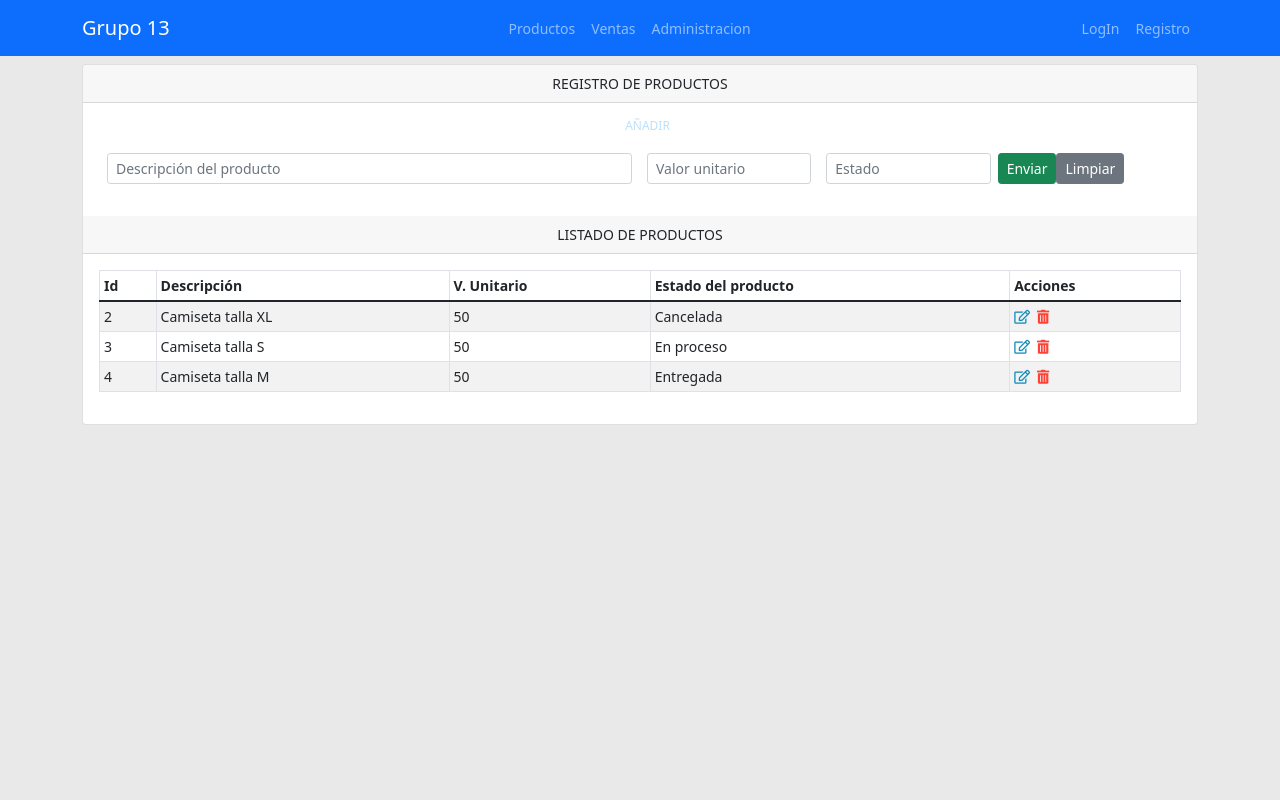
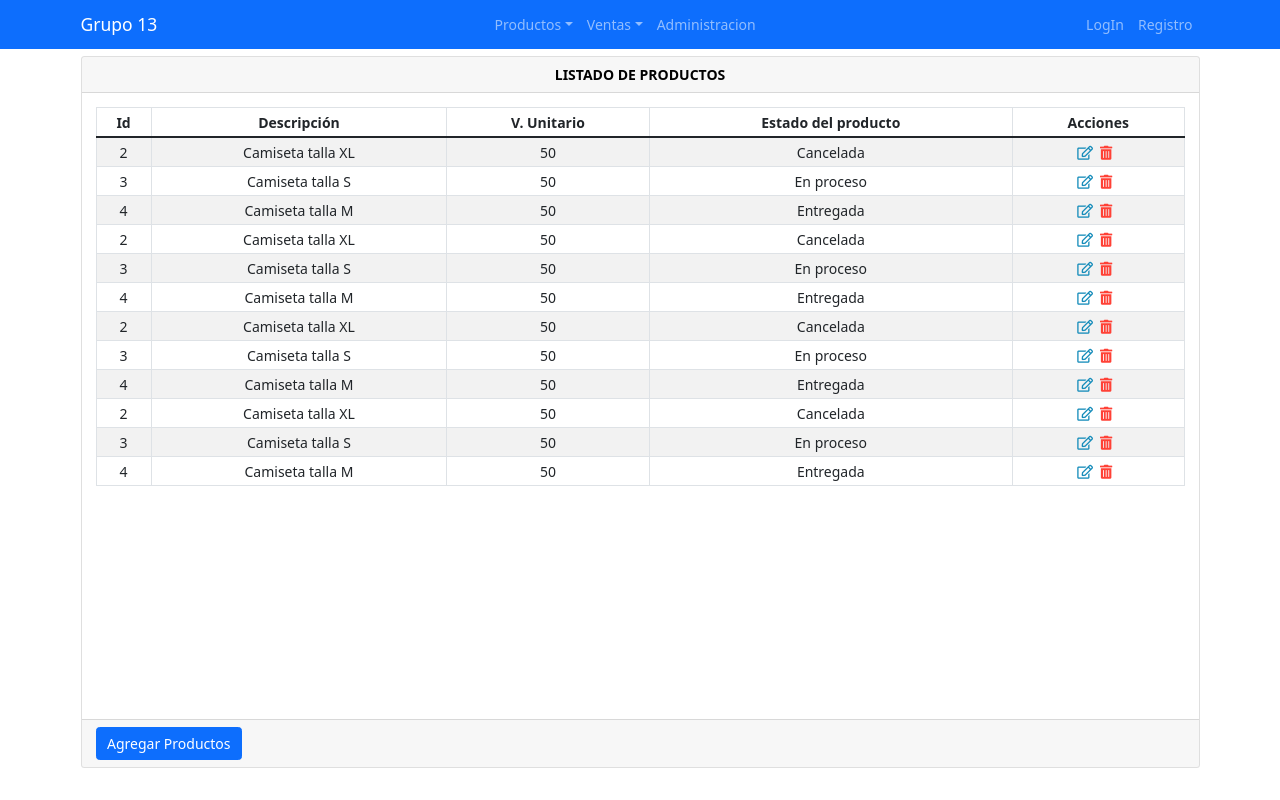
Before and after one commit to Tataalvarez/Grupo_13_Frontend, a React (Create React App) app in the folder app-ventas/: page /productos/listar in a window 1280 px wide. Built offline with nearby package versions, Linux system fonts and the light colour scheme.

Commit message:
Cambiando la configuracion de los componentes

```diff
--- a/app-ventas/src/App.js
+++ b/app-ventas/src/App.js
@@ -2,11 +2,12 @@ import React from "react";
 import { BrowserRouter as Router, Switch, Route } from "react-router-dom";
 
 // Componentes
-import Header from './components/shared/Header';
+import Header from "./components/shared/Header";
 import Home from "./components/shared/Home";
-import Ventas from './components/ventas/Ventas';
-import Login from './components/login/Login';
-import Products from './components/products/Products';
+// import Ventas from "./components/ventas/Ventas";
+import Login from "./components/login/Login";
+// import ListProduct from "./components/products/ListProduct";
+import Products from "./components/products/Products";
 
 const App = () => {
   const dataBase = [
@@ -49,20 +50,145 @@ const App = () => {
       id: 4,
       seller: "Tatiana",
     },
+    {
+      code: 1,
+      quantity: 9,
+      description: "Camiseta talla XL",
+      price: 50,
+      total: 450,
+      date: "12-08-2020",
+      nit: "87453422",
+      customer: "Richar Mora",
+      status: "Cancelada",
+      id: 2,
+      seller: "Diana",
+    },
+    {
+      code: 2,
+      quantity: 8,
+      description: "Camiseta talla S",
+      price: 50,
+      total: 400,
+      date: "12-08-2020",
+      nit: "87453422",
+      customer: "Juan Mora",
+      status: "En proceso",
+      id: 3,
+      seller: "Andrea",
+    },
+    {
+      code: 3,
+      quantity: 7,
+      description: "Camiseta talla M",
+      price: 50,
+      total: 350,
+      date: "12-08-2020",
+      nit: "1234567896",
+      customer: "Jose Rojas",
+      status: "Entregada",
+      id: 4,
+      seller: "Tatiana",
+    },
+    {
+      code: 1,
+      quantity: 9,
+      description: "Camiseta talla XL",
+      price: 50,
+      total: 450,
+      date: "12-08-2020",
+      nit: "87453422",
+      customer: "Richar Mora",
+      status: "Cancelada",
+      id: 2,
+      seller: "Diana",
+    },
+    {
+      code: 2,
+      quantity: 8,
+      description: "Camiseta talla S",
+      price: 50,
+      total: 400,
+      date: "12-08-2020",
+      nit: "87453422",
+      customer: "Juan Mora",
+      status: "En proceso",
+      id: 3,
+      seller: "Andrea",
+    },
+    {
+      code: 3,
+      quantity: 7,
+      description: "Camiseta talla M",
+      price: 50,
+      total: 350,
+      date: "12-08-2020",
+      nit: "1234567896",
+      customer: "Jose Rojas",
+      status: "Entregada",
+      id: 4,
+      seller: "Tatiana",
+    },
+    {
+      code: 1,
+      quantity: 9,
+      description: "Camiseta talla XL",
+      price: 50,
+      total: 450,
+      date: "12-08-2020",
+      nit: "87453422",
+      customer: "Richar Mora",
+      status: "Cancelada",
+      id: 2,
+      seller: "Diana",
+    },
+    {
+      code: 2,
+      quantity: 8,
+      description: "Camiseta talla S",
+      price: 50,
+      total: 400,
+      date: "12-08-2020",
+      nit: "87453422",
+      customer: "Juan Mora",
+      status: "En proceso",
+      id: 3,
+      seller: "Andrea",
+    },
+    {
+      code: 3,
+      quantity: 7,
+      description: "Camiseta talla M",
+      price: 50,
+      total: 350,
+      date: "12-08-2020",
+      nit: "1234567896",
+      customer: "Jose Rojas",
+      status: "Entregada",
+      id: 4,
+      seller: "Tatiana",
+    }
   ];
   return (
     <Router>
       <Header />
       <Switch>
-        <Route path="/login" >
+        <Route path="/login">
           <Login />
         </Route>
-        <Route path="/ventas" >
+        {/* <Route path="/ventas">
           <Ventas dataBase={dataBase} />
-        </Route>
-        <Route path="/productos">
-          <Products dataBase={dataBase} />
-        </Route>
+        </Route> */}
+        <Switch>
+          {/* <Route path="/productos/crear">
+            <CreateProduct dataBase={dataBase} />
+          </Route>
+          <Route path="/productos/editar">
+            <EditProduct dataBase={dataBase} />
+          </Route> */}
+          <Route path="/productos/listar">
+            <Products dataBase={dataBase} />
+          </Route>
+        </Switch>
         <Route>
           <Home exact path="/" />
         </Route>
--- a/app-ventas/src/components/products/Table.js
+++ b/app-ventas/src/components/products/ListProduct.js
@@ -1,5 +1,5 @@
 import React from "react";
-import Product from "./Product";
+import Product from "./EditProduct";
 
 const Table = ({ data, setDataToEdit, deleteData }) => {
   return (
--- a/app-ventas/src/components/products/Products.css
+++ b/app-ventas/src/components/products/Products.css
@@ -1,4 +1,4 @@
-#root {
+:root {
   font-size: 14px;
   height: 100vh;
   max-height: 800px;
@@ -69,7 +69,17 @@
   }
 
   .titulo {
-    font-size: 12px;
+    font-size: 14px;
+    font-weight: 700;
+    color: black;
     text-transform: uppercase;
-    padding-left: 15px;
+    text-align: center;
   }
+
+  .card {
+    height: 89vh;
+  }
+
+  .card-body {
+    overflow-y: auto;
+  }
--- a/app-ventas/src/components/products/Products.js
+++ b/app-ventas/src/components/products/Products.js
@@ -1,10 +1,10 @@
 // Modulos
 import React, { useState } from "react";
-import { Container, Card } from "react-bootstrap";
+import { Container, Card, Button } from "react-bootstrap";
 
 // Componentes
-import ListForm from "./ListForm";
-import Table from "./Table";
+import CreateProducts from "./CreateProuct";
+import ListProduct from "./ListProduct";
 import "./Products.css";
 //import { useTable } from 'react-table';
 
@@ -37,29 +37,22 @@ const Products = ({ dataBase }) => {
 
   return (
     <Container className="mt-2">
-      <Card>
-        <Card.Header className="text-center text-uppercase">
-          Registro de Productos
-        </Card.Header>
-        <Card.Body className="px-3">
-          <ListForm
-            createData={createData}
-            updateData={updateData}
-            dataToEdit={dataToEdit}
-            setDataToEdit={setDataToEdit}
-          />
-        </Card.Body>
-
-        <Card.Header className="text-center text-uppercase">
+      <Card className="card">
+        <Card.Header className="titulo">
           Listado de Productos
         </Card.Header>
-        <Card.Body>
-          <Table
+        <Card.Body className="text-center">
+          <ListProduct
             data={db}
             setDataToEdit={setDataToEdit}
             deleteData={deleteData}
           />
         </Card.Body>
+        <Card.Footer>
+          <Button>
+            Agregar Productos
+          </Button>
+        </Card.Footer>
       </Card>
     </Container>
   );
--- a/app-ventas/src/components/shared/Header.js
+++ b/app-ventas/src/components/shared/Header.js
@@ -1,6 +1,6 @@
-import React from 'react'
-import { Container, Nav, Navbar } from "react-bootstrap";
-//import { Link } from 'react-router-dom';
+import React from "react";
+import { Container, Nav, Navbar, NavDropdown } from "react-bootstrap";
+import { Link } from "react-router-dom";
 
 const Header = () => {
   return (
@@ -8,9 +8,39 @@ const Header = () => {
       <Container>
         <Navbar.Brand href="/">Grupo 13</Navbar.Brand>
         <Nav className="me-center">
-        <Nav.Link href="/productos">Productos</Nav.Link>
-        <Nav.Link href="/ventas">Ventas</Nav.Link>
-        <Nav.Link href="/admin" eventKey="disabled">Administracion</Nav.Link>
+          <NavDropdown
+            id="nav-dropdown-dark-example"
+            title="Productos"
+            menuVariant="light"
+          >
+            <NavDropdown.Item as={Link} to="productos/crear">
+              Crear Productos
+            </NavDropdown.Item>
+            <NavDropdown.Item as={Link} to="productos/editar">
+              Editar Productos
+            </NavDropdown.Item>
+            <NavDropdown.Item as={Link} to="productos/listar">
+              Listar Productos
+            </NavDropdown.Item>
+          </NavDropdown>
+          <NavDropdown
+            id="nav-dropdown-dark-example"
+            title="Ventas"
+            menuVariant="light"
+          >
+            <NavDropdown.Item as={Link} to="productos/crear">
+              Crear Ventas
+            </NavDropdown.Item>
+            <NavDropdown.Item as={Link} to="ventas/editar">
+              Editar Ventas
+            </NavDropdown.Item>
+            <NavDropdown.Item as={Link} to="ventas/listar">
+              Listar Ventas
+            </NavDropdown.Item>
+          </NavDropdown>
+          <Nav.Link href="/admin" eventKey="disabled">
+            Administracion
+          </Nav.Link>
         </Nav>
         <Nav>
           <Nav.Link href="/login">LogIn</Nav.Link>
@@ -20,7 +50,7 @@ const Header = () => {
         </Nav>
       </Container>
     </Navbar>
-  )
-}
+  );
+};
 
 export default Header;
```
Also changed, not shown: app-ventas/src/components/products/CreateProuct.js (renamed from app-ventas/src/components/products/ListForm.js), app-ventas/src/components/products/EditProduct.js (renamed from app-ventas/src/components/products/Product.js), 1 other file (tests, documents, lock files or other folders). Lines whose indentation alone changed are shown as unchanged.
